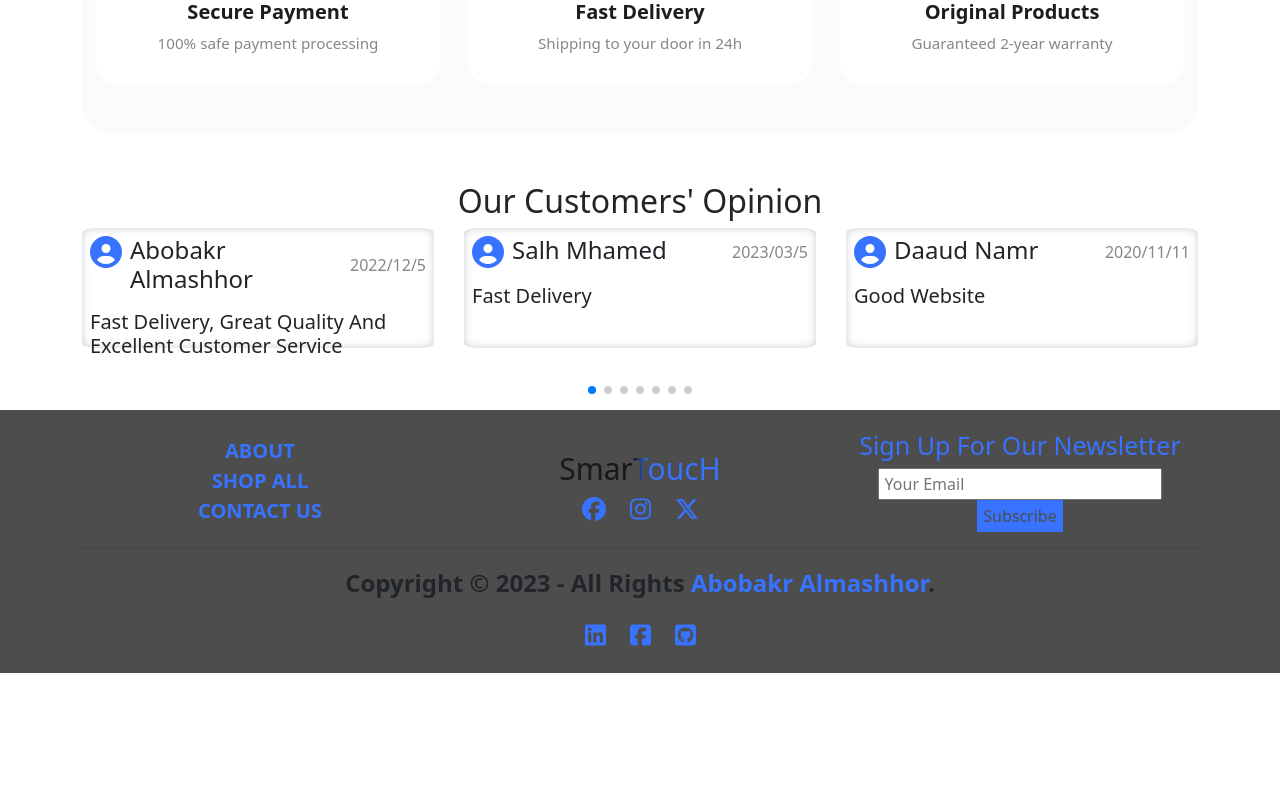
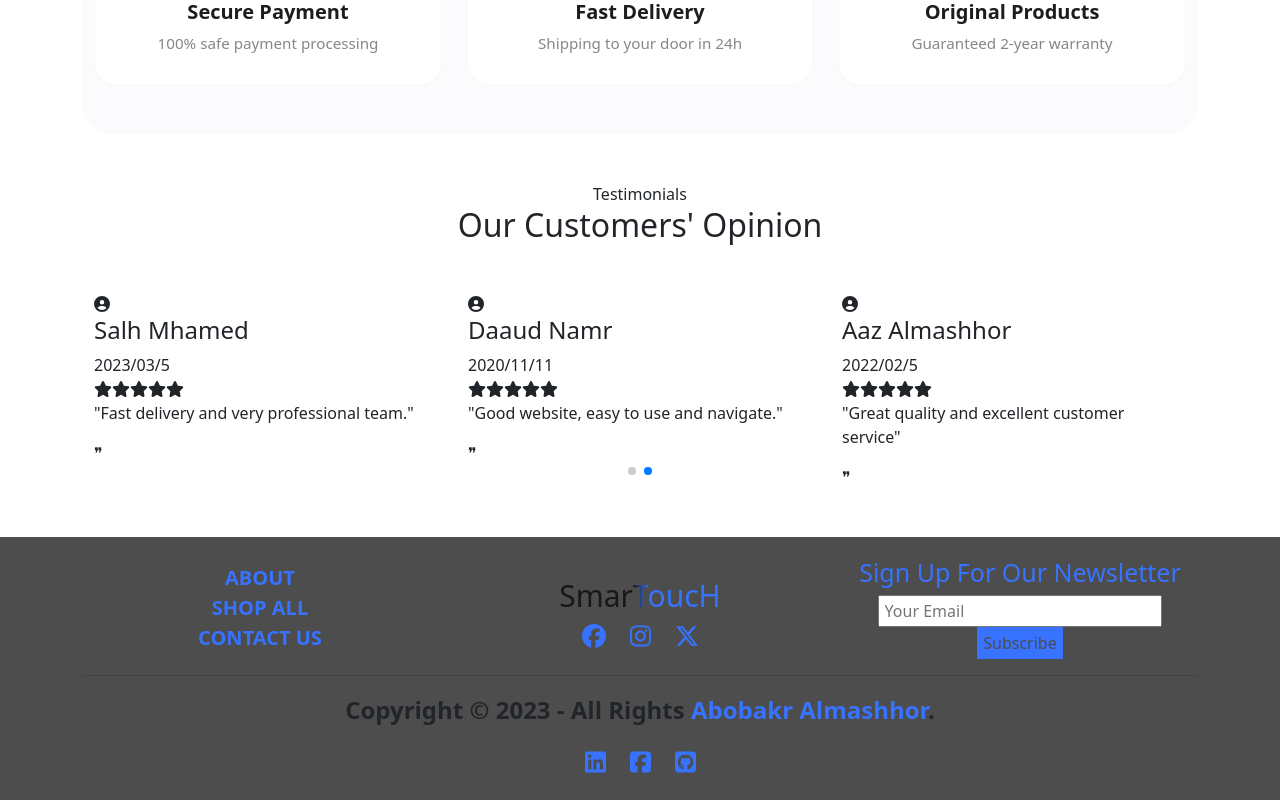
Before and after one commit to ab0bakr1/SmarToucH, a React (Create React App) app: page / in a window 1280 px wide. Shown: the part 2390-3190 px from the top of the page. Before the commit the page ends 3063 px from the top, so only its background shows below. Built offline with nearby package versions, Linux system fonts and the light colour scheme.

Commit message:
Update Opinions.jsx

```diff
--- a/src/Component/Opinions/Opinions.jsx
+++ b/src/Component/Opinions/Opinions.jsx
@@ -1,156 +1,75 @@
-import { faCircleUser } from '@fortawesome/free-solid-svg-icons';
+import { faCircleUser, faStar } from '@fortawesome/free-solid-svg-icons';
 import { FontAwesomeIcon } from '@fortawesome/react-fontawesome';
-import React from 'react'
+import React from 'react';
+import { Swiper, SwiperSlide } from 'swiper/react';
+import { FreeMode, Pagination, Autoplay } from 'swiper/modules';
+
 import 'swiper/css';
 import 'swiper/css/free-mode';
 import 'swiper/css/pagination';
-import "./Opinions.css"
+import "./Opinions.css";
 
-import { FreeMode, Pagination } from 'swiper/modules';
-import { Swiper, SwiperSlide } from 'swiper/react'
 const Opinions = () => {
+    // مصفوفة بسيطة للبيانات لتجنب تكرار الكود
+    const reviews = [
+        { id: 1, name: "Abobakr Almashhor", date: "2022/12/5", text: "Fast delivery, great quality and excellent customer service" },
+        { id: 2, name: "Salh Mhamed", date: "2023/03/5", text: "Fast delivery and very professional team." },
+        { id: 3, name: "Daaud Namr", date: "2020/11/11", text: "Good website, easy to use and navigate." },
+        { id: 4, name: "Aaz Almashhor", date: "2022/02/5", text: "Great quality and excellent customer service" },
+        // أضف البقية هنا...
+    ];
+
     return (
-    <section className='my-5 Opinions'>
-      <h2 className='text-center text-capitalize mb-2'>Our customers' opinion</h2>
+        <section className='opinions-section py-5'>
+            <div className="container">
+                <div className="section-title-wrapper text-center mb-5">
+                    <span className="subtitle">Testimonials</span>
+                    <h2 className='main-title'>Our Customers' Opinion</h2>
+                    <div className="title-line"></div>
+                </div>
+
                 <Swiper
                     slidesPerView={3}
                     spaceBetween={30}
                     freeMode={true}
-        pagination={{
-          clickable: true,
+                    autoplay={{ delay: 3000, disableOnInteraction: false }}
+                    pagination={{ clickable: true }}
+                    breakpoints={{
+                        0: { slidesPerView: 1, spaceBetween: 20 },
+                        768: { slidesPerView: 2, spaceBetween: 30 },
+                        1024: { slidesPerView: 3, spaceBetween: 30 },
                     }}
-        breakpoints={{
-          '@0.00': {
-            slidesPerView: 1,
-            spaceBetween: 10,
-          },
-          '@1.00': {
-            slidesPerView: 1,
-            spaceBetween: 40,
-          },
-          '@1.50': {
-            slidesPerView: 3,
-            spaceBetween: 30,
-          },
-          '@2.00': {
-            slidesPerView: 3,
-            spaceBetween: 30,
-          },
-        }}
-        modules={[FreeMode, Pagination]}
-        className="mySwiper"
+                    modules={[FreeMode, Pagination, Autoplay]}
+                    className="opinions-swiper"
                 >
-            <SwiperSlide>
-              <div className='Opinions-card'>
-                <div className='d-flex justify-content-between align-items-center'>
-                  <div className='d-flex'>
-                    <FontAwesomeIcon className='fs-2 me-2' icon={faCircleUser} style={{color: "rgb(55, 115, 255)",}} />
-                    <h4 className='m-0'>abobakr almashhor</h4>
+                    {reviews.map((rev) => (
+                        <SwiperSlide key={rev.id}>
+                            <div className='opinion-modern-card'>
+                                <div className='card-top-info'>
+                                    <div className='user-meta'>
+                                        <FontAwesomeIcon icon={faCircleUser} className='user-avatar-icon' />
+                                        <div className="user-details">
+                                            <h4>{rev.name}</h4>
+                                            <span>{rev.date}</span>
                                         </div>
-                  <p className='m-0'>2022/12/5</p>
                                     </div>
-                <h5 className='mt-3 fs-5'>Fast delivery, great quality and excellent customer service</h5>
+                                    <div className="stars-rating">
+                                        {[...Array(5)].map((_, i) => (
+                                            <FontAwesomeIcon key={i} icon={faStar} className="star-icon" />
+                                        ))}
+                                    </div>
+                                </div>
+                                <div className='card-content'>
+                                    <p>"{rev.text}"</p>
+                                </div>
+                                <div className="card-quote-mark">❞</div>
                             </div>
                         </SwiperSlide>
-            <SwiperSlide>
-            <div className='Opinions-card'>
-                <div className='d-flex justify-content-between align-items-center'>
-                  <div className='d-flex'>
-                    <FontAwesomeIcon className='fs-2 me-2' icon={faCircleUser} style={{color: "rgb(55, 115, 255)",}} />
-                    <h4 className='m-0'>salh mhamed</h4>
+                    ))}
+                </Swiper>
             </div>
-                  <p className='m-0'>2023/03/5</p>
-                </div>
-                <h5 className='mt-3 fs-5'>Fast delivery</h5>
-              </div>
-            </SwiperSlide>
-            <SwiperSlide>
-              <div className='Opinions-card'>
-                <div className='d-flex justify-content-between align-items-center'>
-                  <div className='d-flex'>
-                    <FontAwesomeIcon className='fs-2 me-2' icon={faCircleUser} style={{color: "rgb(55, 115, 255)",}} />
-                    <h4 className='m-0'>daaud namr</h4>
-                  </div>
-                  <p className='m-0'>2020/11/11</p>
-                </div>
-                <h5 className='mt-3 fs-5'>good website</h5>
-              </div>
-            </SwiperSlide>
-            <SwiperSlide>
-            <div className='Opinions-card'>
-                <div className='d-flex justify-content-between align-items-center'>
-                  <div className='d-flex'>
-                    <FontAwesomeIcon className='fs-2 me-2' icon={faCircleUser} style={{color: "rgb(55, 115, 255)",}} />
-                    <h4 className='m-0'>aaz almashhor</h4>
-                  </div>
-                  <p className='m-0'>2022/02/5</p>
-                </div>
-                <h5 className='mt-3 fs-5'>Fast delivery, great quality and excellent customer service</h5>
-              </div>
-            </SwiperSlide>
-            <SwiperSlide>
-            <div className='Opinions-card'>
-                <div className='d-flex justify-content-between align-items-center'>
-                  <div className='d-flex'>
-                    <FontAwesomeIcon className='fs-2 me-2' icon={faCircleUser} style={{color: "rgb(55, 115, 255)",}} />
-                    <h4 className='m-0'>khald bder</h4>
-                  </div>
-                  <p className='m-0'>2023/01/22</p>
-                </div>
-                <h5 className='mt-3 fs-5'>Fast delivery and excellent customer service</h5>
-              </div>
-            </SwiperSlide>
-            <SwiperSlide>
-            <div className='Opinions-card'>
-                <div className='d-flex justify-content-between align-items-center'>
-                  <div className='d-flex'>
-                    <FontAwesomeIcon className='fs-2 me-2' icon={faCircleUser} style={{color: "rgb(55, 115, 255)",}} />
-                    <h4 className='m-0'>ahmed sdeiq</h4>
-                  </div>
-                  <p className='m-0'>2022/6/25</p>
-                </div>
-                <h5 className='mt-3 fs-5'>great quality and excellent customer service</h5>
-              </div>
-            </SwiperSlide>
-            <SwiperSlide>
-            <div className='Opinions-card'>
-                <div className='d-flex justify-content-between align-items-center'>
-                  <div className='d-flex'>
-                    <FontAwesomeIcon className='fs-2 me-2' icon={faCircleUser} style={{color: "rgb(55, 115, 255)",}} />
-                    <h4 className='m-0'>taha ali</h4>
-                  </div>
-                  <p className='m-0'>2022/12/5</p>
-                </div>
-                <h5 className='mt-3 fs-5'>Fast delivery, great quality and excellent customer service</h5>
-              </div>
-            </SwiperSlide>
-            <SwiperSlide>
-            <div className='Opinions-card'>
-                <div className='d-flex justify-content-between align-items-center'>
-                  <div className='d-flex'>
-                    <FontAwesomeIcon className='fs-2 me-2' icon={faCircleUser} style={{color: "rgb(55, 115, 255)",}} />
-                    <h4 className='m-0'>alwi nassr</h4>
-                  </div>
-                  <p className='m-0'>2022/1/15</p>
-                </div>
-                <h5 className='mt-3 fs-5'>Fast delivery nice</h5>
-              </div>
-            </SwiperSlide>
-            <SwiperSlide>
-            <div className='Opinions-card'>
-                <div className='d-flex justify-content-between align-items-center'>
-                  <div className='d-flex'>
-                    <FontAwesomeIcon className='fs-2 me-2' icon={faCircleUser} style={{color: "rgb(55, 115, 255)",}} />
-                    <h4 className='m-0'>nadir haidr</h4>
-                  </div>
-                  <p className='m-0'>2023/06/21</p>
-                </div>
-                <h5 className='mt-3 fs-5'>Fast delivery, great quality</h5>
-              </div>
-            </SwiperSlide>
-        </Swiper>
         </section>
-  )
-}
+    );
+};
 
-export default Opinions
+export default Opinions;
```
Lines whose indentation alone changed are shown as unchanged.
